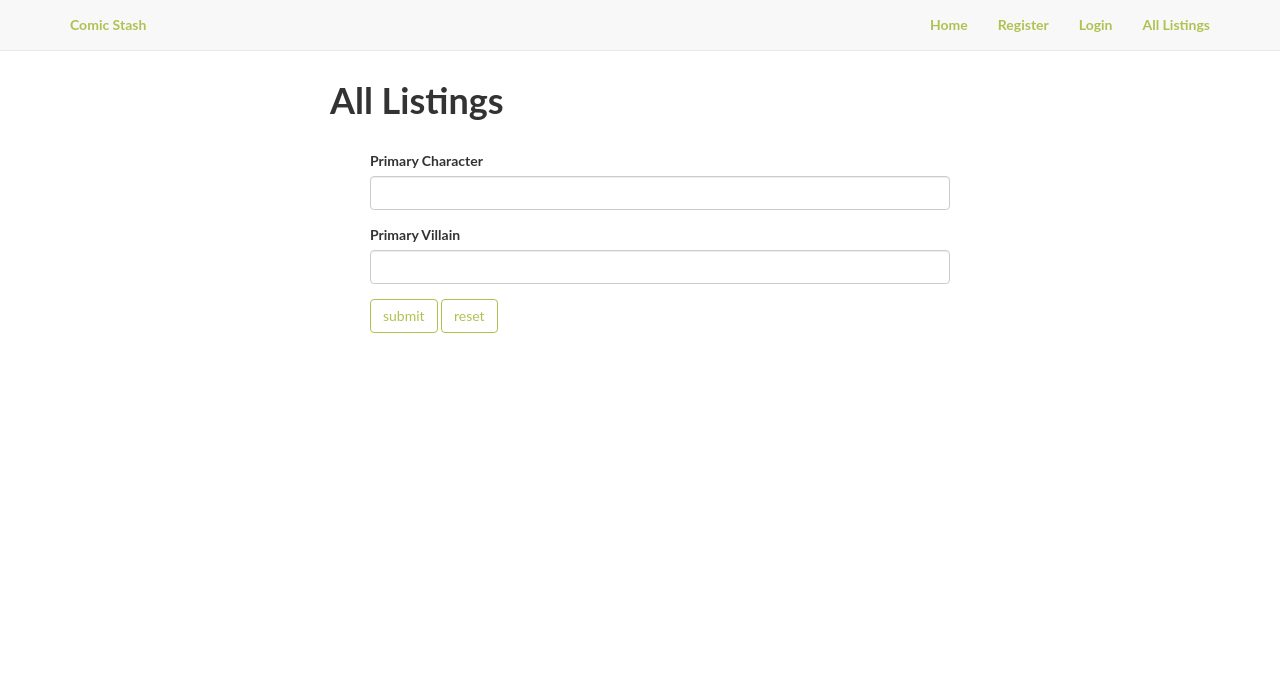
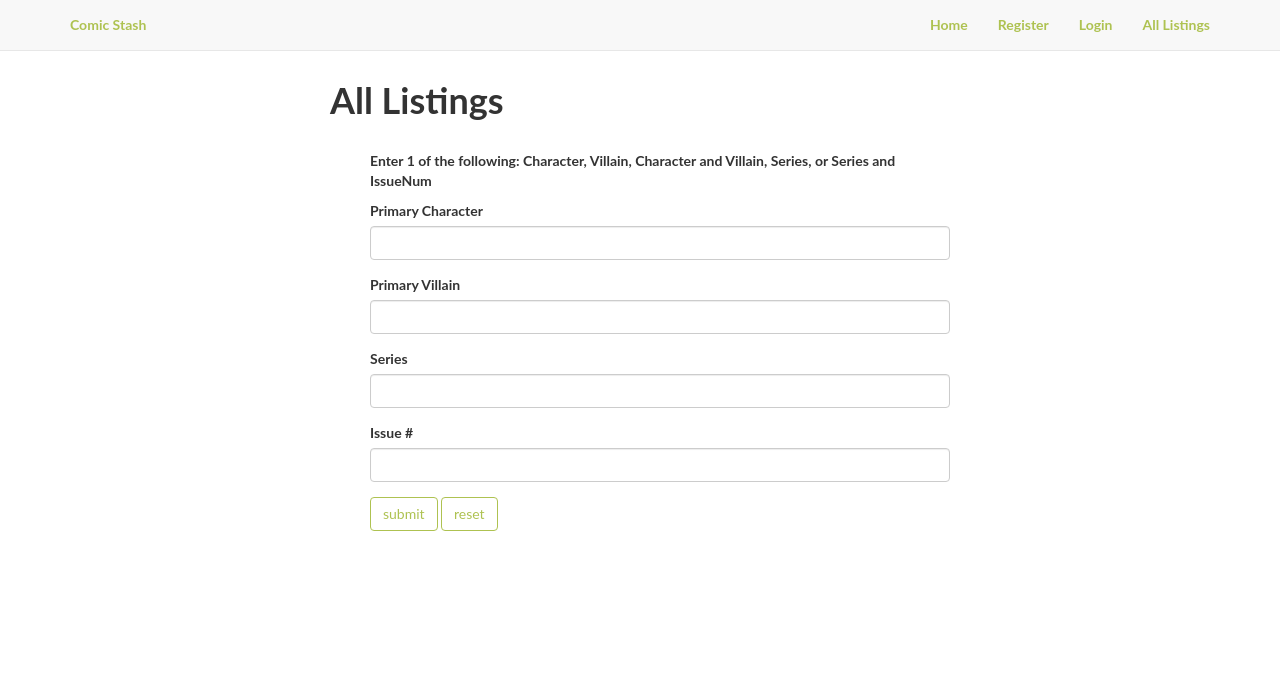
Before and after one commit to manswami23/Comic-Exchange, a Flask app: page /allListings in a window 1280 px wide. Shown: the top 683 px of the page. Run offline with Flask 2, Linux system fonts and the light colour scheme; data that the repository does not hold is empty; some libraries are stand-ins or nearby versions.

Commit message:
search bar

```diff
--- a/app/listings/forms.py
+++ b/app/listings/forms.py
@@ -2,7 +2,7 @@
 
 from flask_wtf import FlaskForm
 from wtforms import PasswordField, StringField, SubmitField, ValidationError, IntegerField, DecimalField, SelectField, DateTimeField
-from wtforms.validators import DataRequired, Email, EqualTo
+from wtforms.validators import DataRequired, Email, EqualTo, Optional
 from .. import db
 from sqlalchemy import text
 from ..models import comicbook
@@ -31,5 +31,7 @@ class ListingForm(FlaskForm):
 class CheckForm(FlaskForm):
     character = StringField('Primary Character')
     villain = StringField('Primary Villain')
+    series = StringField('Series')
+    issueNum = IntegerField('Issue #', validators=[Optional()])
     submit = SubmitField('submit')
     reset=  SubmitField('reset')
--- a/app/listings/views.py
+++ b/app/listings/views.py
@@ -28,16 +28,16 @@ def newListing():
         seriesUpper.upper()
 
 
-        sql = text('SELECT series FROM comicbook WHERE seriesUpper = :x AND issueNum = :i AND publisher = :p')
+        sql = text('SELECT series FROM comicbook WHERE UPPER(series) = :x AND issueNum = :i AND publisher = :p')
 
-        result = connection.execute(sql, x = seriesUpper, i = form.issueNum.data, p = form.publisher.data)
+        result = connection.execute(sql, x =form.series.data.upper() , i = form.issueNum.data, p = form.publisher.data)
         row = result.fetchone()
         if not row:
             #comic book does not exist in database
 
             insertComicBook = text('INSERT INTO ComicBook (publisher, series, seriesUpper, issueNum, primaryCharacter, primaryVillain, genre, authoredBy, id)'
                                    'VALUES(:a, :b, :c, :d, :e, :f, :g, :h, :i)')
-            isAuthor = text('SELECT name FROM Author WHERE Author.name = :authorName')
+            isAuthor = text('SELECT name FROM Author WHERE UPPER(Author.name) = :authorName')
             result1 = connection.execute(isAuthor, authorName=form.author.data.upper())
             row1 = result1.fetchone()
             if not row1:
@@ -58,8 +58,8 @@ def newListing():
             connection.execute(insertComicBook, a = form.publisher.data, b = form.series.data, c = seriesUpper,
                           d = form.issueNum.data, e = form.primaryCharacter.data, f=form.primaryVillain.data, g = form.genre.data, h = authorId, i = maxId)
         #We know now that book must exist in database
-        getBookId = text('SELECT id FROM comicbook WHERE seriesUpper = :x AND issueNum = :i AND publisher = :p')
-        bookId = connection.execute(getBookId, x = seriesUpper, i = form.issueNum.data, p = form.publisher.data).first().id
+        getBookId = text('SELECT id FROM comicbook WHERE UPPER(series) = :x AND issueNum = :i AND publisher = :p')
+        bookId = connection.execute(getBookId, x = form.series.data.upper(), i = form.issueNum.data, p = form.publisher.data).first().id
         userID = current_user.id
         insertListing = text('INSERT INTO Selling (price, date_posted, book, userID, cgc) VALUES (:p, :dp, :bo, :u, :c)')
         connection.execute(insertListing, p = form.price.data, dp = form.datePosted.data, bo = bookId, u = userID, c = form.cgc.data)
@@ -94,15 +94,26 @@ def allListings():
             connection.close()
             return render_template('listings/allListings.html', title='All Listings', output1 = result, form = form)
 
-        if (form.character.data == '' and form.villain.data != ''):
+        if (form.series.data != '' and form.issueNum.data != ''):
+            sql = text('SELECT author.name, comicbook.id, comicbook.series, comicbook.issueNum, selling.price, selling.cgc, selling.id AS sellID FROM author JOIN (comicbook JOIN selling ON comicbook.id = selling.book) ON author.id = comicbook.authoredBy WHERE UPPER(comicbook.series) = :x AND comicbook.issueNum = :y')
+            result = connection.execute(sql, x = form.series.data.upper(), y = form.issueNum.data).fetchall()
+        elif (form.series.data != '' and form.issueNum.data == ''):
+            sql = text('SELECT author.name, comicbook.id, comicbook.series, comicbook.issueNum, selling.price, selling.cgc, selling.id AS sellID FROM author JOIN (comicbook JOIN selling ON comicbook.id = selling.book) ON author.id = comicbook.authoredBy WHERE comicbook.series = :x')
+            result = connection.execute(sql, x = form.series.data).fetchall()
+        elif (form.character.data == '' and form.villain.data != ''):
             sql = text('SELECT author.name, comicbook.id, comicbook.series, comicbook.issueNum, selling.price, selling.cgc, selling.id AS sellID FROM author JOIN (comicbook JOIN selling ON comicbook.id = selling.book) ON author.id = comicbook.authoredBy WHERE UPPER(comicbook.primaryVillain) = :x')
             result = connection.execute(sql, x = form.villain.data.upper()).fetchall()
         elif (form.character.data != '' and form.villain.data == ''):
             sql = text('SELECT author.name, comicbook.id, comicbook.series, comicbook.issueNum, selling.price, selling.cgc, selling.id AS sellID FROM author JOIN (comicbook JOIN selling ON comicbook.id = selling.book) ON author.id = comicbook.authoredBy WHERE UPPER(comicbook.primaryCharacter) = :x')
             result = connection.execute(sql, x = form.character.data.upper()).fetchall()
-        else:
+        elif (form.character.data != '' and form.villain.data != ''):
             sql = text('SELECT author.name, comicbook.id, comicbook.series, comicbook.issueNum, selling.price, selling.cgc, selling.id AS sellID FROM author JOIN (comicbook JOIN selling ON comicbook.id = selling.book) ON author.id = comicbook.authoredBy WHERE UPPER(comicbook.primaryCharacter) = :x AND  UPPER(comicbook.primaryVillain) = :y')
             result = connection.execute(sql, x = form.character.data.upper(), y = form.villain.data.upper()).fetchall()
+        else:
+            sql = text('SELECT author.name, comicbook.id, comicbook.series, comicbook.issueNum, selling.price, selling.cgc, selling.id AS sellID FROM author JOIN (comicbook JOIN selling ON comicbook.id = selling.book) ON author.id = comicbook.authoredBy')
+            result = connection.execute(sql).fetchall()
+            connection.close()
+            return render_template('listings/allListings.html', title='All Listings', output1 = result, form = form)
         connection.close()
         return render_template('listings/allListings.html', title='All Listings', output1 = result, form = form)
 
@@ -157,25 +168,25 @@ def editListings(sellID):
         seriesUpper.upper()
 
 
-        sql = text('SELECT series FROM comicbook WHERE seriesUpper = :x AND issueNum = :i AND publisher = :p')
+        sql = text('SELECT series FROM comicbook WHERE UPPER(series) = :x AND issueNum = :i AND publisher = :p')
 
-        result = connection.execute(sql, x = seriesUpper, i = form.issueNum.data, p = form.publisher.data)
+        result = connection.execute(sql, x = form.series.data.upper(), i = form.issueNum.data, p = form.publisher.data)
         row = result.fetchone()
         if not row:
             #comic book does not exist in database
 
             insertComicBook = text('INSERT INTO ComicBook (publisher, series, seriesUpper, issueNum, primaryCharacter, primaryVillain, genre, authoredBy, id)'
                                    'VALUES(:a, :b, :c, :d, :e, :f, :g, :h, :i)')
-            isAuthor = text('SELECT name FROM Author WHERE Author.name = :authorName')
+            isAuthor = text('SELECT name FROM Author WHERE UPPER(Author.name) = :authorName')
             result1 = connection.execute(isAuthor, authorName=form.author.data.upper())
             row1 = result1.fetchone()
             if not row1:
                 #author does not exist in database
                 insertAuthor = text('INSERT INTO Author (name) VALUES (:authorName)')
-                connection.execute(insertAuthor, authorName = form.author.data.upper())
+                connection.execute(insertAuthor, authorName = form.author.data)
             #We know now that author must be in database
             getAuthorId = text('SELECT id FROM Author WHERE Author.name = :authorName')
-            authorId = connection.execute(getAuthorId, authorName=form.author.data.upper()).fetchone().id
+            authorId = connection.execute(getAuthorId, authorName=form.author.data).fetchone().id
             maxId = 0
             getTableSize = text('SELECT * FROM comicbook')
             r = connection.execute(getTableSize)
@@ -186,8 +197,8 @@ def editListings(sellID):
             connection.execute(insertComicBook, a = form.publisher.data, b = form.series.data, c = seriesUpper,
                           d = form.issueNum.data, e = form.primaryCharacter.data, f=form.primaryVillain.data, g = form.genre.data, h = authorId, i = maxId)
         #We know now that book must exist in database
-        getBookId = text('SELECT id FROM comicbook WHERE seriesUpper = :x AND issueNum = :i AND publisher = :p')
-        bookId = connection.execute(getBookId, x = seriesUpper, i = form.issueNum.data, p = form.publisher.data).first().id
+        getBookId = text('SELECT id FROM comicbook WHERE UPPER(series) = :x AND issueNum = :i AND publisher = :p')
+        bookId = connection.execute(getBookId, x = form.series.data.upper(), i = form.issueNum.data, p = form.publisher.data).first().id
         userID = current_user.id
         updateListing = text('UPDATE selling SET price = :p, date_posted = :dp, book = :bo, userID = :u, cgc = :c WHERE selling.id= :si')
         connection.execute(updateListing, p = form.price.data, dp = form.datePosted.data, bo = bookId, u = userID, c = form.cgc.data, si =sellID)
--- a/app/templates/listings/allListings.html
+++ b/app/templates/listings/allListings.html
@@ -9,7 +9,7 @@
     <h1>All Listings</h1>
     <br/>
     <ul class = output1>
-
+	<p> Enter 1 of the following: Character, Villain, Character and Villain, Series, or Series and IssueNum </p>
 	{{ wtf.quick_form(form) }}
 
 	{% for item in output1 %}
```
